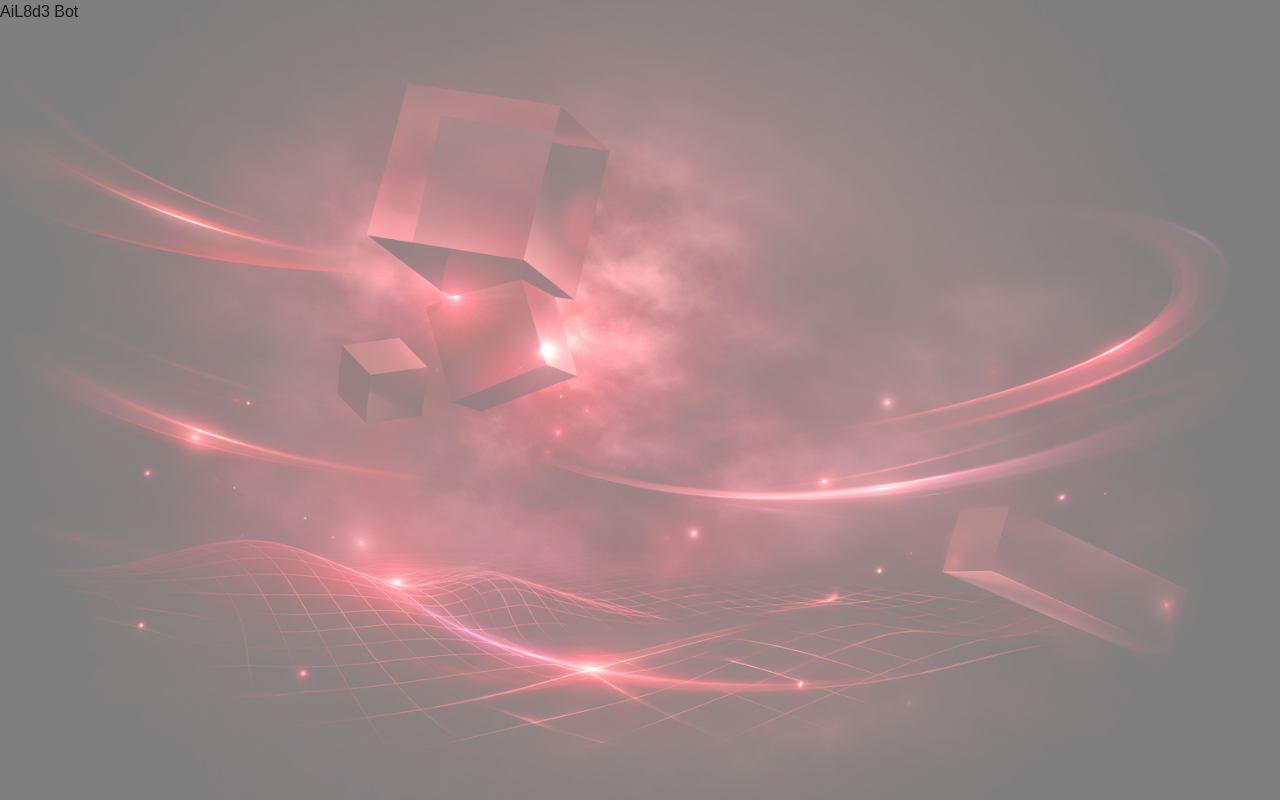
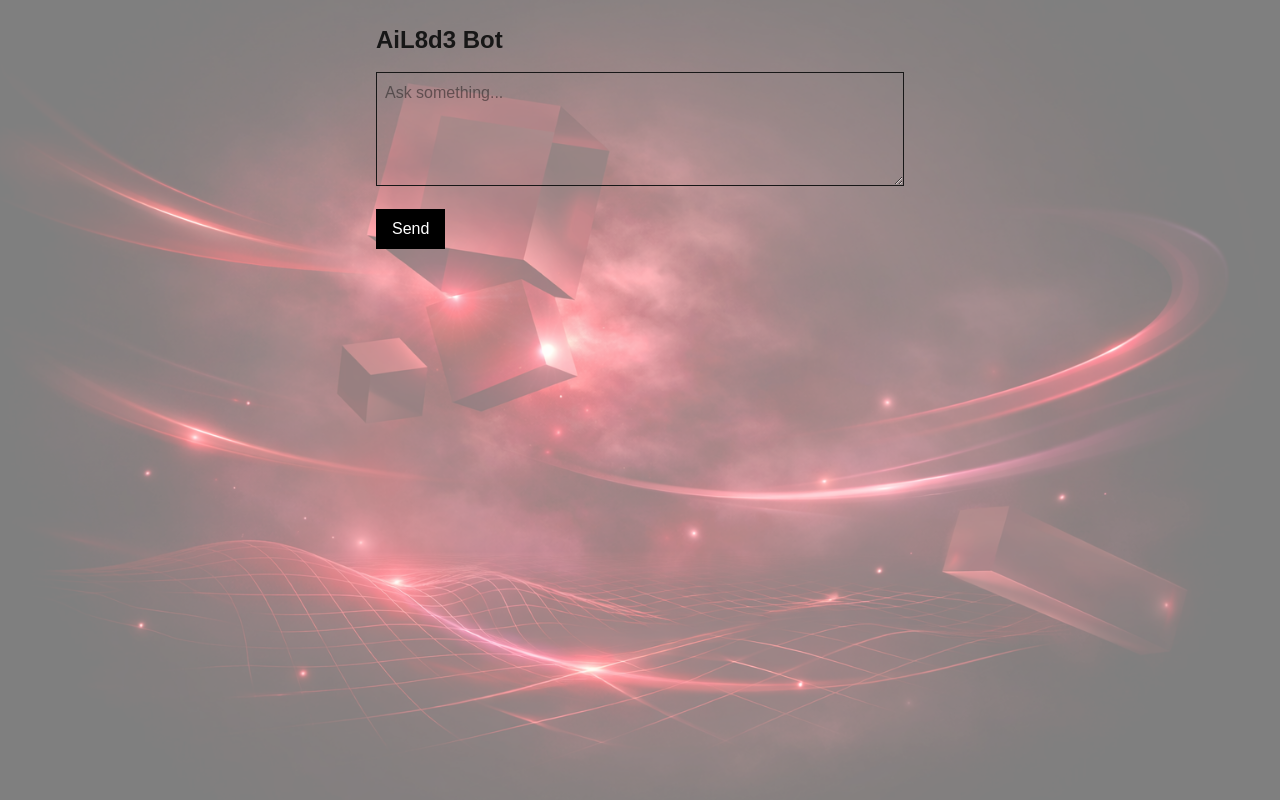
Before and after one commit to dbo-keeganpatton/eyelady, a Next.js app: page /ail8d3 in a window 1280 px wide. Built offline with nearby package versions, Linux system fonts and the light colour scheme.

Commit message:
Working prompt loop

```diff
--- a/app/ail8d3/page.tsx
+++ b/app/ail8d3/page.tsx
@@ -1,38 +1,59 @@
 'use client'
 
-import { GoogleGenAI } from "@google/genai";
-import { useState, useEffect } from 'react';
-
-
-async function main() {
-  const ai = new GoogleGenAI({});
-  const response = await ai.models.embedContent({
-    model: 'gemini-embedding-001',
-    contents: 'What is th meaning of life?',
-  });
-
-  console.log(response.embeddings);
-}
+import { useState } from 'react';
 
 export default function Ail8d3() {
+  const [input, setInput] = useState('');
+  const [response, setResponse] = useState('');
+  const [loading, setLoading] = useState(false);
 
-  const [data, setData] = useState(null);
-  const [isPromting, setIsPrompting] = useState(true)
+  const sendPrompt = async () => {
+    setLoading(true);
 
-  useEffect(() => {
-    const loadData = async () => {
-      const prompt = await main();
-      setData(prompt);
-      setIsPrompting(false)
-    };
+    try {
+      const res = await fetch('/api/gemini', {
+        method: 'POST',
+        headers: { 'Content-Type': 'application/json' },
+        body: JSON.stringify({ prompt: input }),
+      });
+      const data = await res.json();
 
-  }, []);
-
-
+      if (!res.ok) {
+        throw new Error(data.error || 'Request Failed');
+      }
+      setResponse(data.text);
+    } catch (err: any) {
+      setResponse(`Error: ${err.message}`);
+    } finally {
+      setLoading(false);
+    }
+  };
 
   return (
-    <div>
-      <h1> AiL8d3 Bot </h1>
+    <div className="p-6 max-w-xl mx-auto space-y-4">
+      <h1 className="text-2xl font-bold">AiL8d3 Bot</h1>
+
+      <textarea
+        className="w-full p-2 border"
+        rows={4}
+        value={input}
+        onChange={(e) => setInput(e.target.value)}
+        placeholder="Ask something..."
+      />
+
+      <button
+        onClick={sendPrompt}
+        disabled={loading}
+        className="px-4 py-2 bg-black text-white"
+      >
+        {loading ? 'Thinking...' : 'Send'}
+      </button>
+
+      {response && (
+        <div className="p-4 border bg-gray-50">
+          {response}
+        </div>
+      )}
     </div>
-  )
+  );
 }
--- a/app/api/gemini/route.ts
+++ b/app/api/gemini/route.ts
@@ -1,19 +1,27 @@
-import { GoogleGenAI } from "@google/genai";
+import { GoogleGenerativeAI } from "@google/generative-ai";
 import { NextResponse } from "next/server";
 
-const ai = new GoogleGenAI({
-  apiKey: process.env.GEMINI_API_KEY!,
-});
+const genAI = new GoogleGenerativeAI(process.env.GEMINI_API_KEY!);
 
 export async function POST(req: Request) {
-  const { prompt } = await req.json();
+  try {
+    const { prompt } = await req.json();
 
-  const response = await ai.models.generateContent({
-    model: "gemini-1.5-flash",
-    contents: prompt,
-  });
+    const model = genAI.getGenerativeModel({
+      model: "gemini-flash-latest",
+    });
 
-  return NextResponse.json({
-    text: response.text(),
-  });
+    const result = await model.generateContent(prompt);
+    const response = await result.response;
+
+    return NextResponse.json({
+      text: response.text(),
+    });
+  } catch (err: any) {
+    console.error("Gemini error:", err);
+    return NextResponse.json(
+      { error: err.message ?? "Gemini API error" },
+      { status: 500 }
+    );
+  }
 }
--- a/package.json
+++ b/package.json
@@ -9,7 +9,7 @@
     "lint": "eslint"
   },
   "dependencies": {
-    "@google/genai": "^1.34.0",
+    "@google/generative-ai": "^0.24.1",
     "next": "^16.1.1",
     "react": "19.2.1",
     "react-dom": "19.2.1"
```
Also changed, not shown: 1 other file (tests, documents, lock files or other folders).
